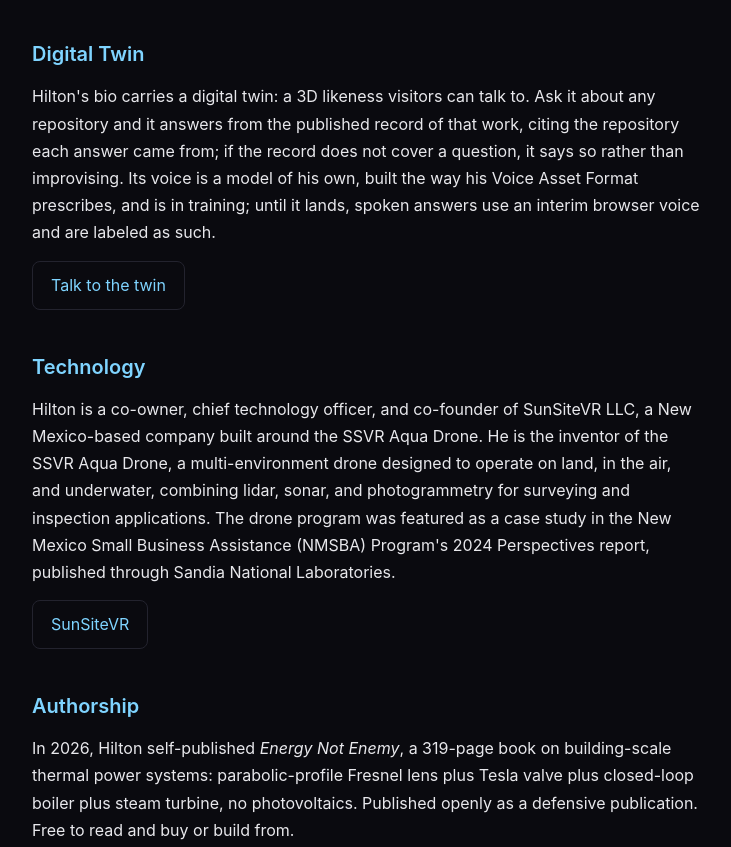
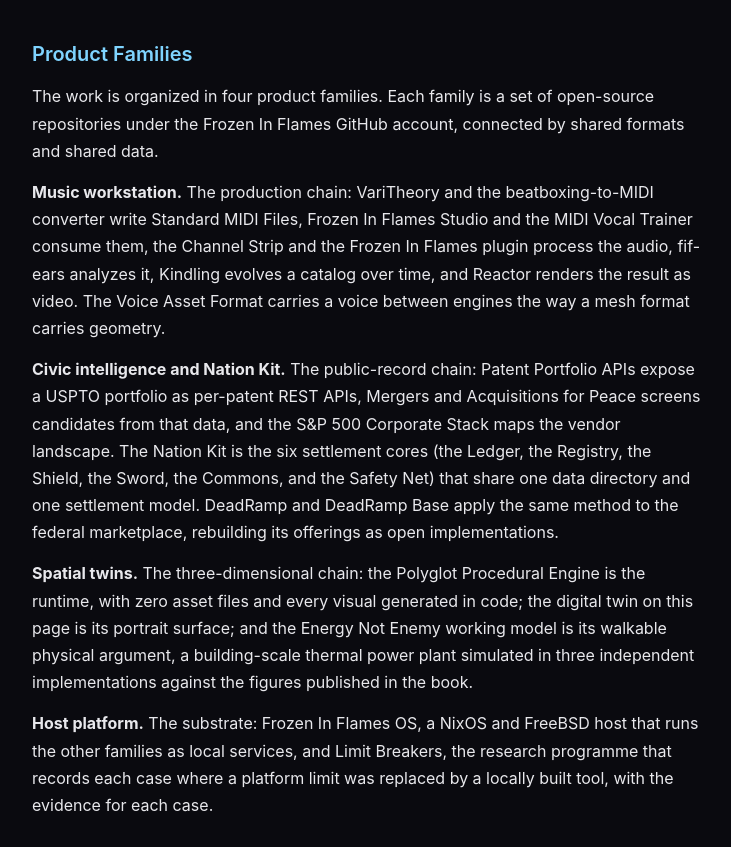
Before and after one commit to Frozen-In-Flames/aries-hilton, a plain HTML site: page index.html in a window 1280 px wide. Shown: the part 932-1779 px from the top of the page, without its empty margins (272-1003 px from the left). Drawn offline with Linux system fonts and the light colour scheme.

Commit message:
List the four product families on index.html
Adds a Product Families section (music workstation, civic
intelligence and Nation Kit, spatial twins, host platform) as the
portfolio structure, per the audit's improvement for this page.
index.html only; twin.html untouched. The November 20 Priority 1
link fix is retained.

```diff
--- a/index.html
+++ b/index.html
@@ -54,6 +54,15 @@
 </section>
 
 <section>
+  <h2>Product Families</h2>
+  <p>The work is organized in four product families. Each family is a set of open-source repositories under the Frozen In Flames GitHub account, connected by shared formats and shared data.</p>
+  <p><strong>Music workstation.</strong> The production chain: VariTheory and the beatboxing-to-MIDI converter write Standard MIDI Files, Frozen In Flames Studio and the MIDI Vocal Trainer consume them, the Channel Strip and the Frozen In Flames plugin process the audio, fif-ears analyzes it, Kindling evolves a catalog over time, and Reactor renders the result as video. The Voice Asset Format carries a voice between engines the way a mesh format carries geometry.</p>
+  <p><strong>Civic intelligence and Nation Kit.</strong> The public-record chain: Patent Portfolio APIs expose a USPTO portfolio as per-patent REST APIs, Mergers and Acquisitions for Peace screens candidates from that data, and the S&amp;P 500 Corporate Stack maps the vendor landscape. The Nation Kit is the six settlement cores (the Ledger, the Registry, the Shield, the Sword, the Commons, and the Safety Net) that share one data directory and one settlement model. DeadRamp and DeadRamp Base apply the same method to the federal marketplace, rebuilding its offerings as open implementations.</p>
+  <p><strong>Spatial twins.</strong> The three-dimensional chain: the Polyglot Procedural Engine is the runtime, with zero asset files and every visual generated in code; the digital twin on this page is its portrait surface; and the Energy Not Enemy working model is its walkable physical argument, a building-scale thermal power plant simulated in three independent implementations against the figures published in the book.</p>
+  <p><strong>Host platform.</strong> The substrate: Frozen In Flames OS, a NixOS and FreeBSD host that runs the other families as local services, and Limit Breakers, the research programme that records each case where a platform limit was replaced by a locally built tool, with the evidence for each case.</p>
+</section>
+
+<section>
   <h2>Digital Twin</h2>
   <p>Hilton's bio carries a digital twin: a 3D likeness visitors can talk to. Ask it about any repository and it answers from the published record of that work, citing the repository each answer came from; if the record does not cover a question, it says so rather than improvising. Its voice is a model of his own, built the way his Voice Asset Format prescribes, and is in training; until it lands, spoken answers use an interim browser voice and are labeled as such.</p>
   <div class="links">
```
